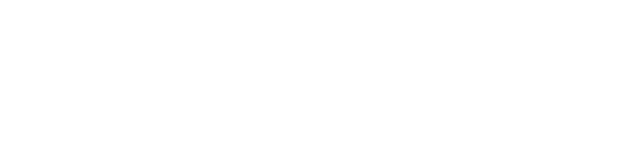
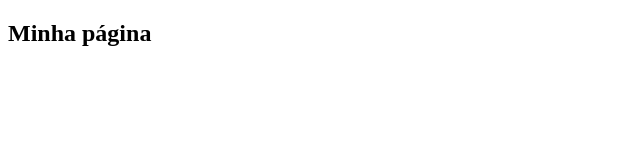
Before and after one commit to Alonso-007/projeto-curso-git, a plain HTML site: page index.html in a window 1280 px wide. Shown: the whole page, without its empty margins (0-640 px from the left). Drawn offline with Linux system fonts and the light colour scheme.

Commit message:
Adicionando conteudo na pagina

```diff
--- a/index.html
+++ b/index.html
@@ -3,9 +3,9 @@
 <head>
   <meta charset="UTF-8">
   <meta name="viewport" content="width=device-width, initial-scale=1.0">
-  <title>Document</title>
+  <title>Curso de Git e GitHub</title>
 </head>
 <body>
-
+  <h2>Minha página</h2>
 </body>
 </html>
```
